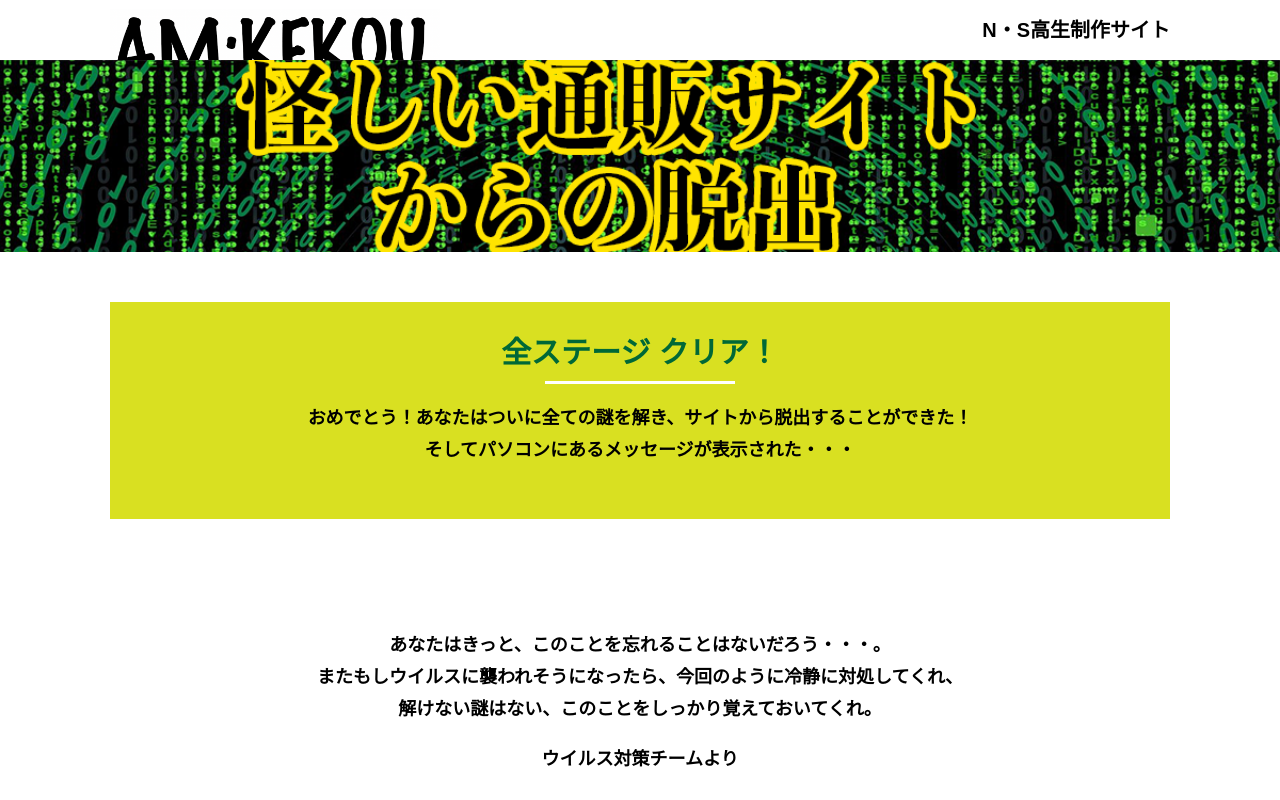
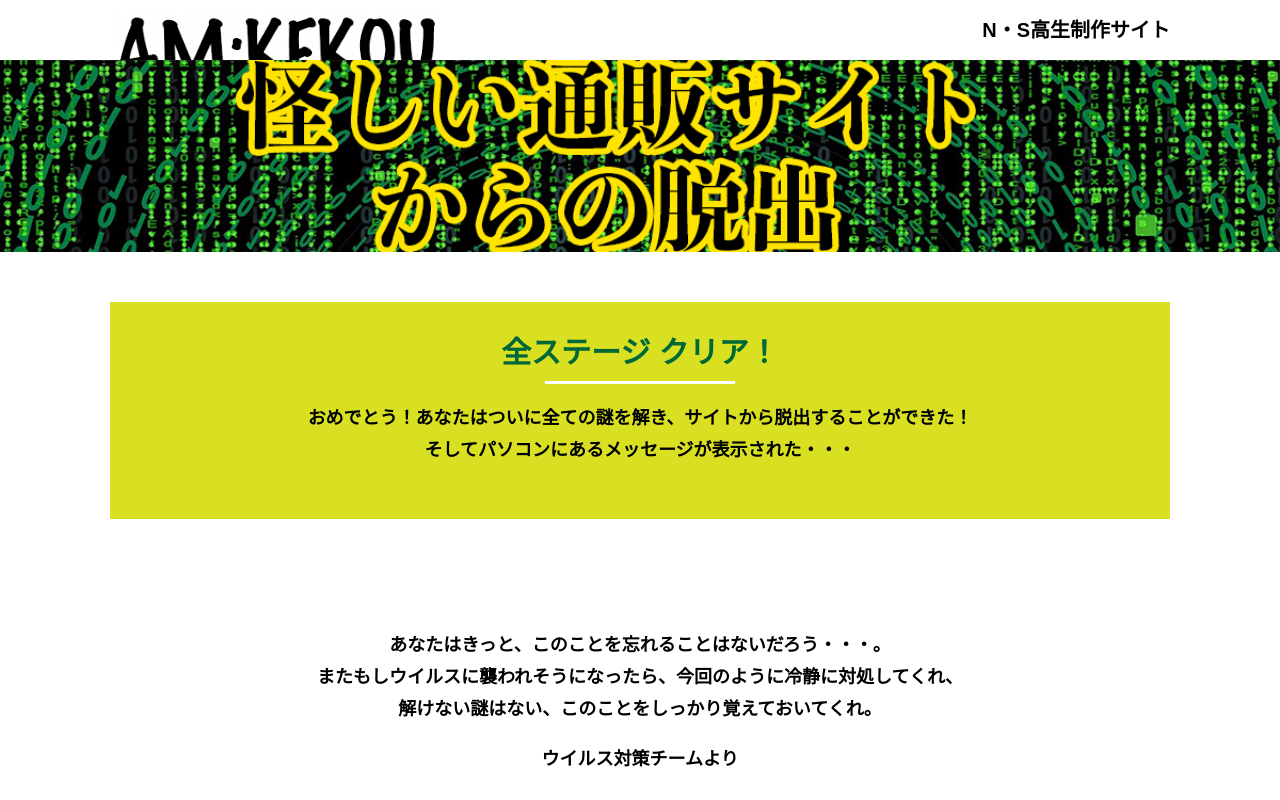
Before and after one commit to Kanji1413/alfa-tachikawa-01-0322, a plain HTML site: page final.html in a window 1280 px wide. Shown: the top 800 px of the page. Drawn offline with Linux system fonts and the light colour scheme.

Commit message:
Update final.html

```diff
--- a/final.html
+++ b/final.html
@@ -11,7 +11,8 @@
 <body>
   <header class="header">
     <div class="container">
-      <div class="header__logo"><img src="assets/images/logo2.png" alt="チームロゴ"></div>
+      <div class="header__logo"><img src="assets/images/smalllogo1.png
+" alt="チームロゴ"></div>
       <br>
       <br>
       <div class="header__name">N・S高生制作サイト</div>
```
